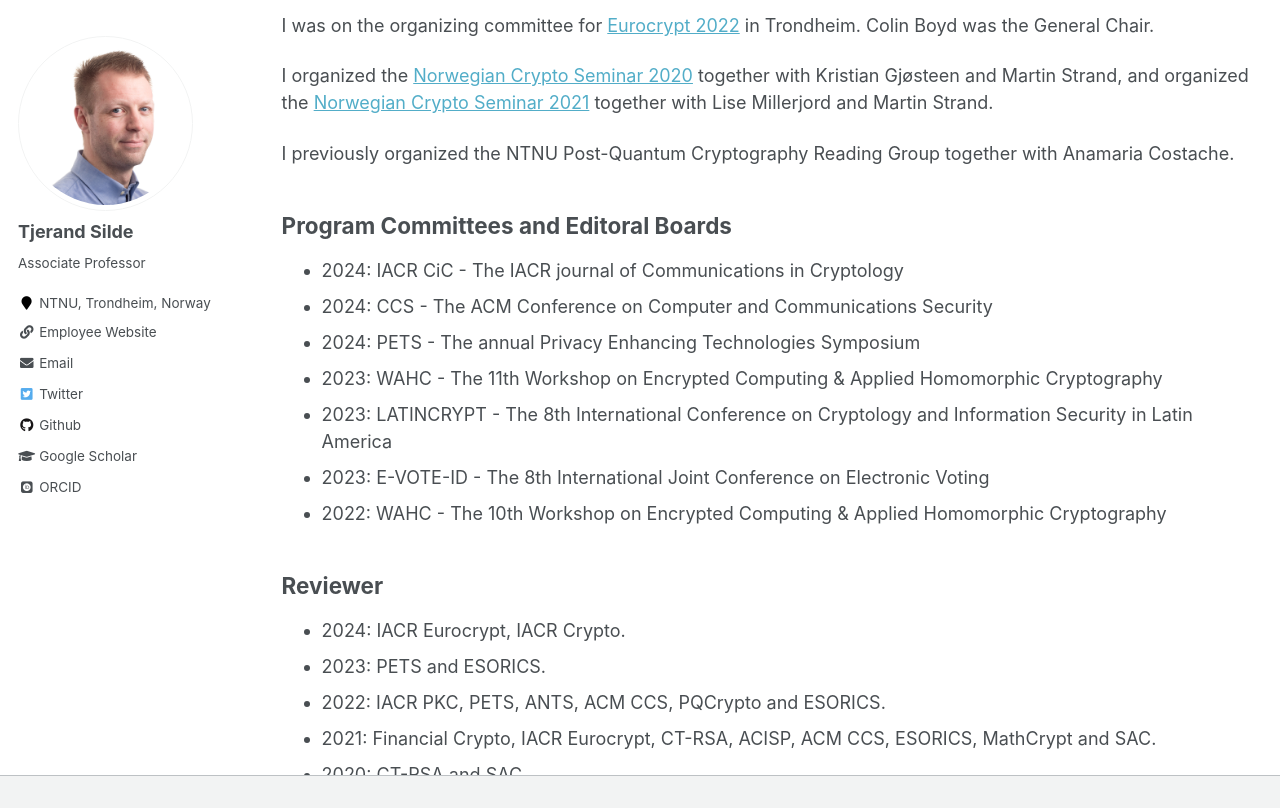
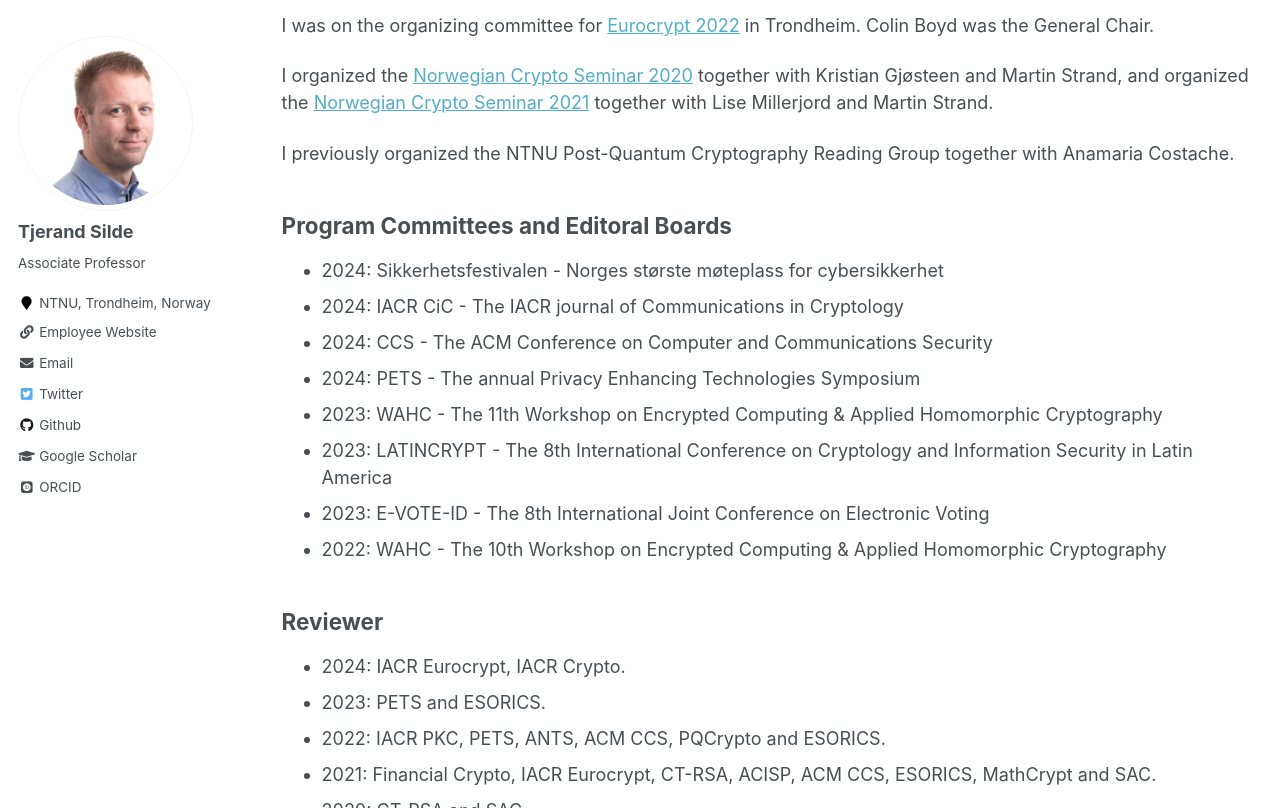
Before and after one commit to tjesi/tjesi.github.io, a Jekyll site: the page built from _pages/service.md, in a window 1280 px wide and 900 px high, scrolled down 505 px, cut to the strip 0-808 px from the top of the window. Built offline with Jekyll 4.4.1, drawn with Linux system fonts in a browser that asks for light colours; some web fonts are replaced.

Commit message:
Update service.md

```diff
--- a/_pages/service.md
+++ b/_pages/service.md
@@ -21,6 +21,7 @@
 
 ## Program Committees and Editoral Boards
 
+- 2024: Sikkerhetsfestivalen - Norges største møteplass for cybersikkerhet
 - 2024: IACR CiC - The IACR journal of Communications in Cryptology
 - 2024: CCS - The ACM Conference on Computer and Communications Security
 - 2024: PETS - The annual Privacy Enhancing Technologies Symposium
```
